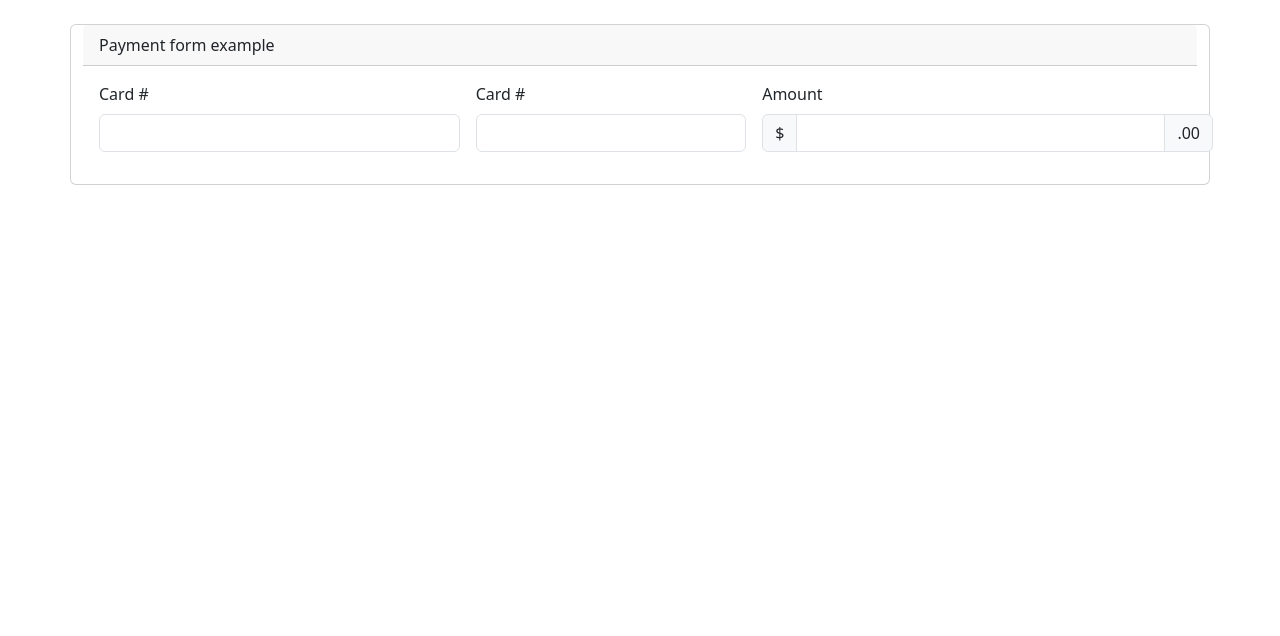
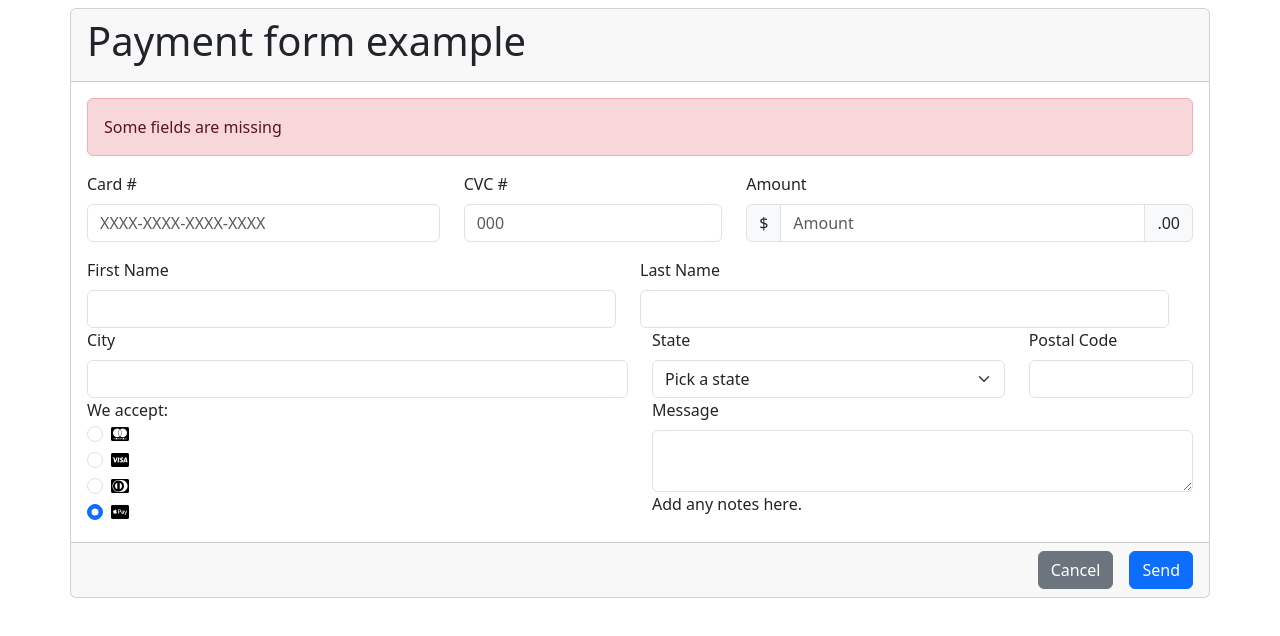
Before and after one commit to 4GeeksAcademy/fs-pt-115_AnaFiguereo_formhtml, a plain HTML site: page index.html in a window 1280 px wide. Drawn offline with nearby package versions, Linux system fonts and the light colour scheme.

Commit message:
form_finish

```diff
--- a/index.html
+++ b/index.html
@@ -7,42 +7,120 @@
     <title>Document</title>
     <link href="https://cdn.jsdelivr.net/npm/bootstrap@5.3.6/dist/css/bootstrap.min.css" rel="stylesheet"
         integrity="sha384-4Q6Gf2aSP4eDXB8Miphtr37CMZZQ5oXLH2yaXMJ2w8e2ZtHTl7GptT4jmndRuHDT" crossorigin="anonymous">
+    <link rel="stylesheet" href="https://cdnjs.cloudflare.com/ajax/libs/font-awesome/6.7.2/css/all.min.css"
+        integrity="sha512-Evv84Mr4kqVGRNSgIGL/F/aIDqQb7xQ2vcrdIwxfjThSH8CSR7PBEakCr51Ck+w+/U6swU2Im1vVX0SVk9ABhg=="
+        crossorigin="anonymous" referrerpolicy="no-referrer" />
 </head>
 
 <body>
     <div>
         <div class="container">
             <form class="row mt-2">
-                <div class="col md-6 mb-3">
-                </div>
-                <div class="card">
+                <div class="card p-0">
                     <div class="card-header">
-                        Payment form example
+                        <h1>Payment form example</h1>
                     </div>
                     <div class="card-body">
-                        <div class="d-flex">
-                            <div class="col-4 me-3">
+                        <div class="alert alert-danger" role="alert">
+                            Some fields are missing
+                        </div>
+                        <div class="row">
+                            <div class="col-md-4">
                                 <label for="inputcard" class="form-label">Card #</label>
-                                <input type="number" class="form-control" id="inputcard" name="inputcard" required>
+                                <input type="number" class="form-control" id="inputcard" name="inputcard"
+                                    placeholder="XXXX-XXXX-XXXX-XXXX" required>
                             </div>
-                            <div class="col-3 me-3">
-                                <label for="inputcvc" class="form-label">Card #</label>
-                                <input type="number" class="form-control" id="inputcvc" name="inputcvc" required>
+                            <div class="col-md-3">
+                                <label for="inputcvc" class="form-label">CVC #</label>
+                                <input type="number" class="form-control" id="inputcvc" name="inputcvc"
+                                    placeholder="000" required>
                             </div>
-                            <div class="col-md-5 me-3">
+                            <div class="col-md-5">
                                 <label for="dolar" class="form-label">Amount</label>
                                 <div class="input-group mb-3">
                                     <span class="input-group-text">$</span>
                                     <input type="text" id="dolar" class="form-control"
-                                        aria-label="Amount (to the nearest dollar)">
+                                        aria-label="Amount (to the nearest dollar)" placeholder="Amount">
                                     <span class="input-group-text">.00</span>
                                 </div>
                             </div>
+                            <div class="row">
+                                <div class="col-md-6">
+                                    <label for="input_name" class="form-label"> First Name</label>
+                                    <input type="text" class="form-control" id="input_name" aria-label="First name">
+                                </div>
+                                <div class="col-md-6">
+                                    <label for="lastname" class="form-label">Last Name</label>
+                                    <input type="text" class="form-control" id="lastname" aria-label="Last name">
+                                </div>
+                            </div>
+                            <div class="col-md-6">
+                                <label for="inputCity" class="form-label">City</label>
+                                <input type="text" class="form-control" id="inputCity">
+                            </div>
+                            <div class="col-md-4">
+                                <label for="inputState" class="form-label">State</label>
+                                <select id="inputState" class="form-select">
+                                    <option>Pick a state</option>
+                                    <option>Cádiz</option>
+                                    <option>Frankfurt</option>
+                                    <option>Oporto</option>
+                                    <option>Managua</option>
+                                    <option>caracas</option>
+                                    <option>Odesa</option>
+                                </select>
+                            </div>
+                            <div class="col-md-2">
+                                <label for="inputPC" class="form-label">Postal Code</label>
+                                <input type="text" class="form-control" id="inputPC">
+                            </div>
+                            <div class="col-md-6">
+                                <label>We accept:</label>
+                                <div class="form-check">
+                                    <input class="form-check-input" type="radio" name="radioDefault" id="mastercard">
+                                    <label class="form-check-label" for="mastercard">
+                                        <i class="fa-brands fa-cc-mastercard" style="color: #000000;"></i>
+                                    </label>
+                                </div>
+                                <div class="form-check">
+                                    <input class="form-check-input" type="radio" name="radioDefault" id="visa" checked>
+                                    <label class="form-check-label" for="visa">
+                                        <i class="fa-brands fa-cc-visa" style="color: #000000;"></i>
+                                    </label>
+                                </div>
+
+                                <div class="form-check">
+                                    <input class="form-check-input" type="radio" name="radioDefault" id="dci" checked>
+                                    <label class="form-check-label" for="dci">
+                                        <i class="fa-brands fa-cc-diners-club" style="color: #000000;"></i>
+                                    </label>
+                                </div>
+                                <div class="form-check">
+                                    <input class="form-check-input" type="radio" name="radioDefault" id="apple" checked>
+                                    <label class="form-check-label" for="apple">
+                                        <i class="fa-brands fa-cc-apple-pay" style="color: #000000;"></i>
+                                    </label>
+                                </div>
+                            </div>
+                            <div class="col-md-6">
+                                <label class="form-label"> Message</label>
+                                <div class="input-group">
+                                    <textarea class="form-control" aria-label="With textarea"></textarea>
+                                </div>
+                                <label>Add any notes here.</label>
+                            </div>
+                        </div>
+                    </div>
+                    <div class="card-footer text-body-secondary">
+                        <div class="d-grid gap-2 d-md-flex justify-content-md-end">
+                            <button class="btn btn-secondary me-md-2" type="button">Cancel</button>
+                            <button class="btn btn-primary" type="button">Send</button>
                         </div>
                     </div>
                 </div>
-            </form>
         </div>
+        </form>
+    </div>
     </div>
 
 
```
